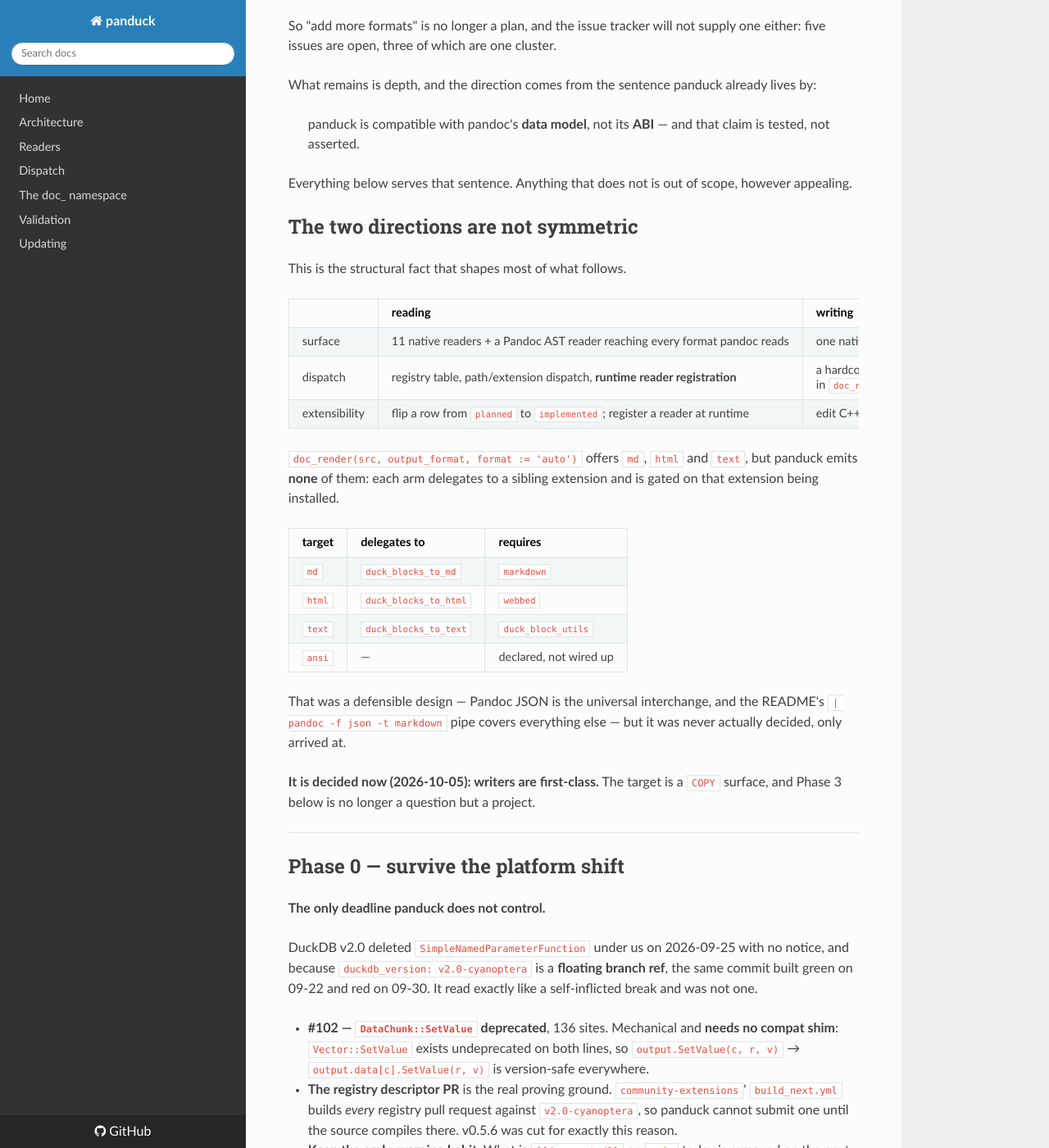
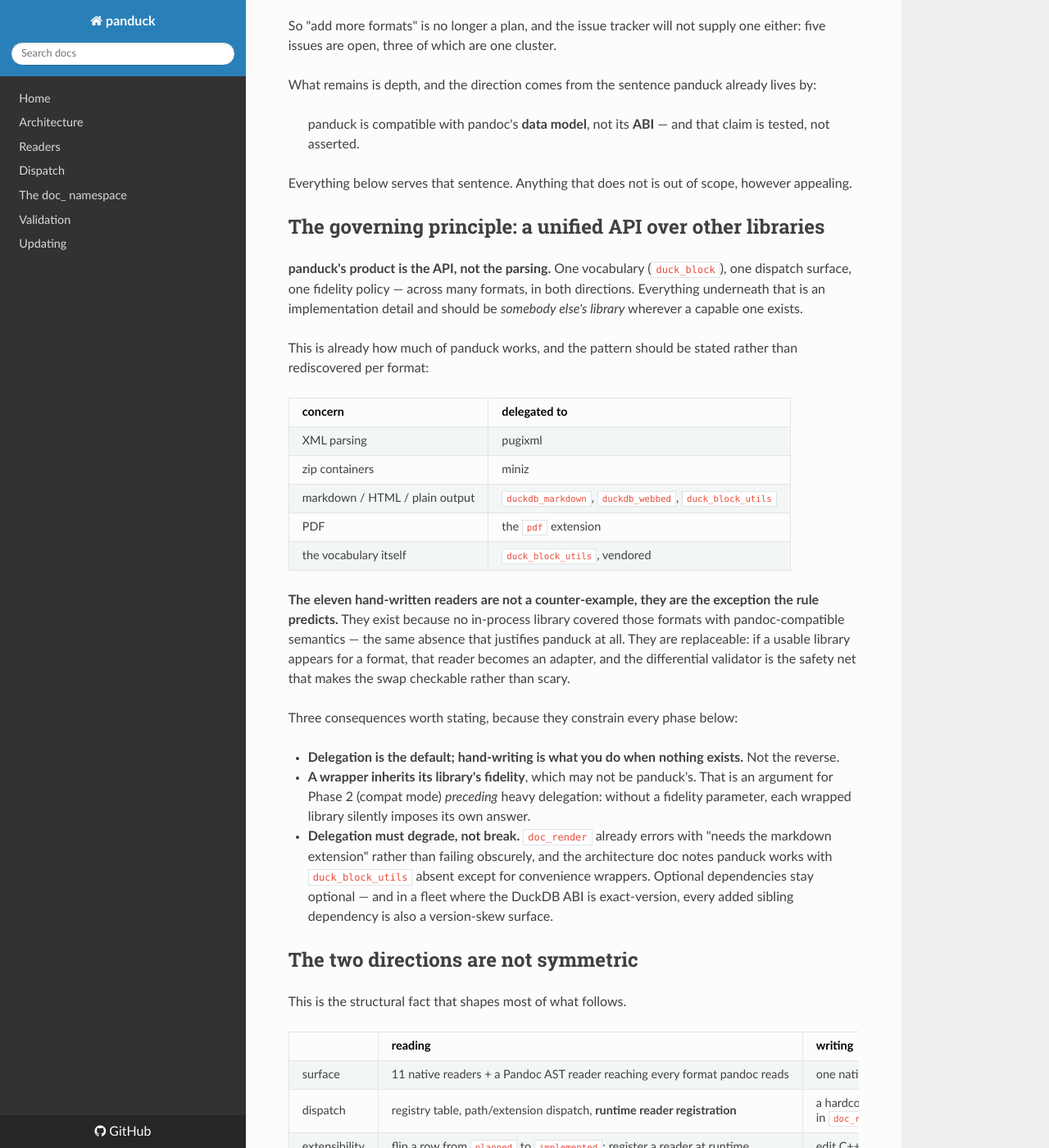
Before and after one commit to teaguesterling/duckdb_panduck, an MkDocs documentation site: the page built from docs/roadmap.md, in a window 1280 px wide and 1400 px high, scrolled down 560 px. Shown: the whole window at 82% size. Built offline with MkDocs 1.6.1, drawn with Linux system fonts in a browser that asks for light colours; nearby versions of some CDN libraries; some of the changed text lies outside the part shown.

Commit message:
docs(roadmap): state the governing principle -- a unified API over other libraries
panduck's product is the API, not the parsing: one vocabulary, one dispatch
surface, one fidelity policy, across many formats in both directions. Everything
underneath should be somebody else's library wherever a capable one exists.

This was already true in practice and never written down -- pugixml for XML,
miniz for zip, duckdb_markdown / duckdb_webbed / duck_block_utils for md / html
/ text output, the pdf extension for PDF, duck_block_utils for the vocabulary
itself. Stating it stops the question being re-decided per format.

The eleven hand-written readers are the exception the rule predicts, not a
counter-example: they exist because no in-process library covered those formats
with pandoc-compatible semantics, which is the same absence that justifies
panduck at all. They are adapters-in-waiting, and the differential validator is
what makes swapping one for a library checkable rather than scary.

Three consequences, because they constrain the phases:

- delegation is the default; hand-writing is what you do when nothing exists
- a wrapper inherits its library's fidelity, which may not be panduck's -- an
  argument for the compat mode (Phase 2) preceding heavy delegation, since
  otherwise each wrapped library silently imposes its own answer
- delegation must degrade, not break: optional dependencies stay optional, and
  in a fleet where the DuckDB ABI is exact-version, every added sibling
  dependency is also a version-skew surface

Phase 4 is reversed accordingly. libpanduck was written as "extract panduck's
parsers and emitters"; that is backwards. It is the same unified API over format
libraries, usable without DuckDB -- less an extraction than a re-homing of the
layer that already sits above pugixml, miniz, the siblings and the readers, with
the DuckDB binding becoming one consumer rather than the container. A library
whose identity was "panduck's parsers" would make every future swap a breaking
change instead of an internal one.

Phase 3b follows: "native text serialiser" now reads as NOT YET DELEGATED, with
an explicit instruction to survey for a library before writing one.

Co-Authored-By: Claude Opus 5 <noreply@anthropic.com>
Claude-Session: https://claude.ai/code/session_019nkprWWWSkwuWNmAEoVUs2

```diff
--- a/docs/roadmap.md
+++ b/docs/roadmap.md
@@ -27,6 +27,43 @@ What remains is depth, and the direction comes from the sentence panduck already
 
 Everything below serves that sentence. Anything that does not is out of scope, however
 appealing.
+
+## The governing principle: a unified API over other libraries
+
+**panduck's product is the API, not the parsing.** One vocabulary (`duck_block`), one dispatch
+surface, one fidelity policy — across many formats, in both directions. Everything underneath
+that is an implementation detail and should be *somebody else's library* wherever a capable one
+exists.
+
+This is already how much of panduck works, and the pattern should be stated rather than
+rediscovered per format:
+
+| concern | delegated to |
+|---|---|
+| XML parsing | pugixml |
+| zip containers | miniz |
+| markdown / HTML / plain output | `duckdb_markdown`, `duckdb_webbed`, `duck_block_utils` |
+| PDF | the `pdf` extension |
+| the vocabulary itself | `duck_block_utils`, vendored |
+
+**The eleven hand-written readers are not a counter-example, they are the exception the rule
+predicts.** They exist because no in-process library covered those formats with
+pandoc-compatible semantics — the same absence that justifies panduck at all. They are
+replaceable: if a usable library appears for a format, that reader becomes an adapter, and the
+differential validator is the safety net that makes the swap checkable rather than scary.
+
+Three consequences worth stating, because they constrain every phase below:
+
+- **Delegation is the default; hand-writing is what you do when nothing exists.** Not the
+  reverse.
+- **A wrapper inherits its library's fidelity**, which may not be panduck's. That is an
+  argument for Phase 2 (compat mode) *preceding* heavy delegation: without a fidelity
+  parameter, each wrapped library silently imposes its own answer.
+- **Delegation must degrade, not break.** `doc_render` already errors with "needs the markdown
+  extension" rather than failing obscurely, and the architecture doc notes panduck works with
+  `duck_block_utils` absent except for convenience wrappers. Optional dependencies stay
+  optional — and in a fleet where the DuckDB ABI is exact-version, every added sibling
+  dependency is also a version-skew surface.
 
 ## The two directions are not symmetric
 
@@ -198,14 +235,18 @@ odt, org, pandoc, rst, rtf, textile`) plus the render targets:
 |---|---|---|---|
 | **native, built** | pandoc json | panduck | done |
 | **delegated** | `md`, `html`, `text` | markdown / webbed / duck_block_utils | done — reuse, do not reimplement |
-| **native text serialiser** | `rst`, `org`, `textile`, `mediawiki`, `latex`, `ipynb` | panduck | moderate — no container, and the mapping is the inverse of a reader panduck owns |
+| **native text serialiser** | `rst`, `org`, `textile`, `mediawiki`, `latex`, `ipynb` | panduck *only if no library exists* | moderate — no container, and the mapping is the inverse of a reader panduck owns |
 | **native container** | `docx`, `odt`, `epub` | panduck + `ZipWriter` | highest — needs zip writing and per-format scaffolding |
 
-Two rules that follow, and matter more than the table:
+Three rules that follow, and matter more than the table:
 
-- **Delegation is the default, not the fallback.** Where a sibling already emits a format, the
-  row points at it. Claiming `md` or `html` natively would duplicate `duckdb_markdown` and
-  `duckdb_webbed` and create two sources of truth for one format.
+- **Delegation is the default, not the fallback** — this is the governing principle applied to
+  the write direction. Where a sibling already emits a format, the row points at it. Claiming
+  `md` or `html` natively would duplicate `duckdb_markdown` and `duckdb_webbed` and create two
+  sources of truth for one format.
+- **"Native" in the third row means _not yet delegated_.** Before writing a serialiser for any
+  of those formats, survey for a usable library; write one only where nothing exists, exactly
+  as the eleven readers came about. The row records today's answer, not a commitment.
 - **A row may change kind without changing the surface.** If a library or sibling later emits
   docx, that row becomes delegated and no caller notices. This is why the dispatch layer (3a)
   is worth building before any emitter work.
@@ -261,14 +302,24 @@ symmetry — not part of this phase.
 toml/yaml blob which is terminal. A post-parse helper completes the model and makes the
 distinction visible rather than implicit.
 
-**libpanduck** — parsers and emitters usable without DuckDB. This is the strategic endgame,
-and panduck's own founding rationale is the argument for it: there is no libpandoc, upstream
-has never shipped a C shared library, and jgm/pandoc#6611 has been open since 2020. panduck is
-quietly becoming the thing that gap needs.
+**libpanduck** — the same unified API, usable without DuckDB. panduck's founding rationale is
+the argument for it: there is no libpandoc, upstream has never shipped a C shared library, and
+jgm/pandoc#6611 has been open since 2020.
 
-**Do not start it before Phase 2.** Extracting a library while fidelity policy is still a pile
-of per-case rulings bakes those rulings into an API that then has to be supported. Extract
-something whose behaviour is a *parameter*.
+**What it is, per the governing principle above: a unified API _over format libraries_ — not
+an extraction of panduck's own parsers.** The valuable, portable part is the vocabulary, the
+dispatch, and the fidelity policy. The parsers are the part most likely to be replaced by
+somebody else's library, one format at a time, and a library whose identity is "panduck's
+parsers" would make each such replacement a breaking change instead of an internal one.
+
+Read that way, libpanduck is less an extraction than a *re-homing*: the layer that already sits
+above pugixml, miniz, the sibling extensions and the hand-written readers, with the DuckDB
+binding becoming one consumer of it rather than its container.
+
+**Do not start it before Phase 2.** Building the API while fidelity policy is still a pile of
+per-case rulings bakes those rulings into a contract that then has to be supported — and if the
+answer to "what does this emit" is "whatever the wrapped library does", that has to be a
+documented choice rather than an accident. Ship something whose behaviour is a *parameter*.
 
 ---
 
```
